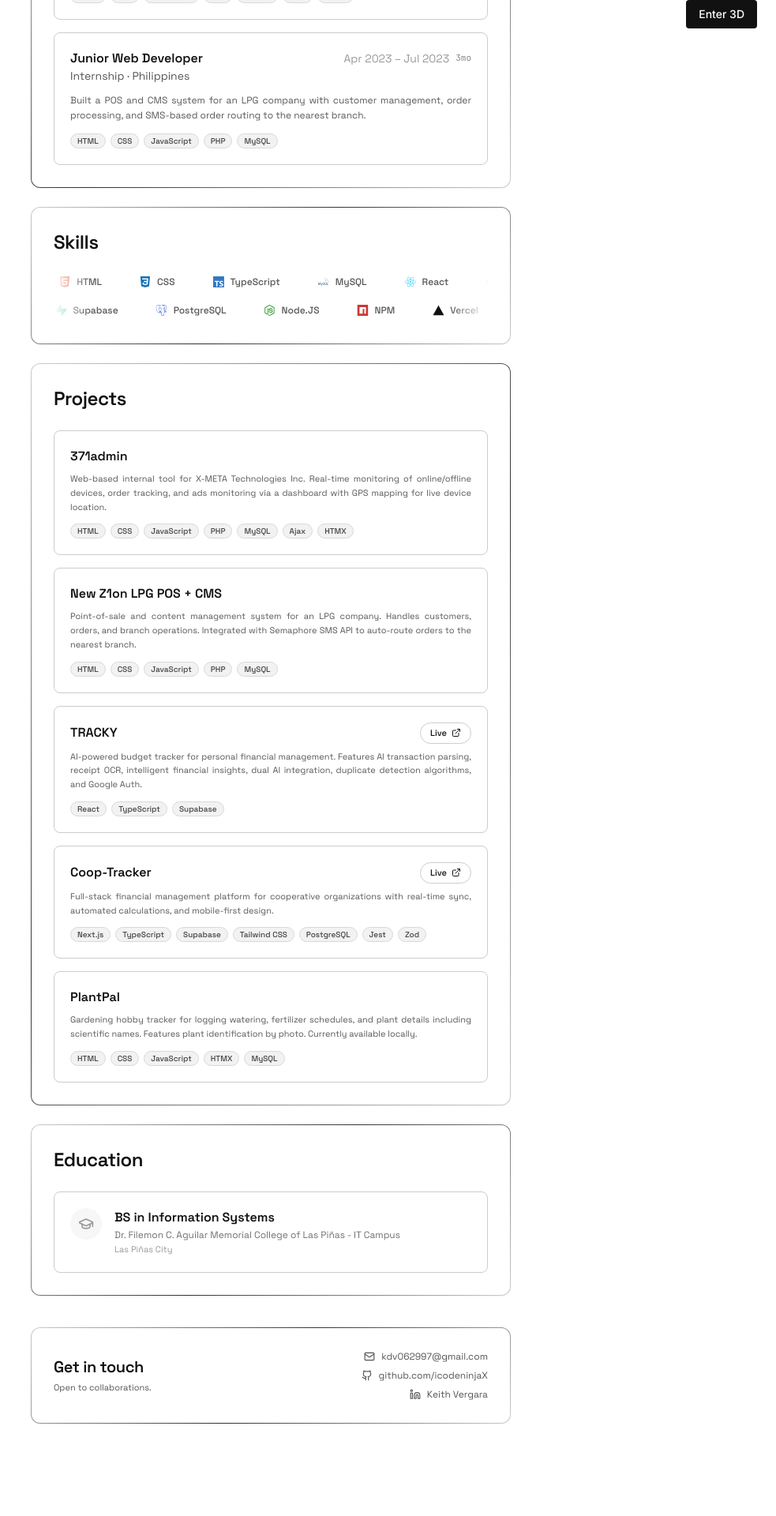
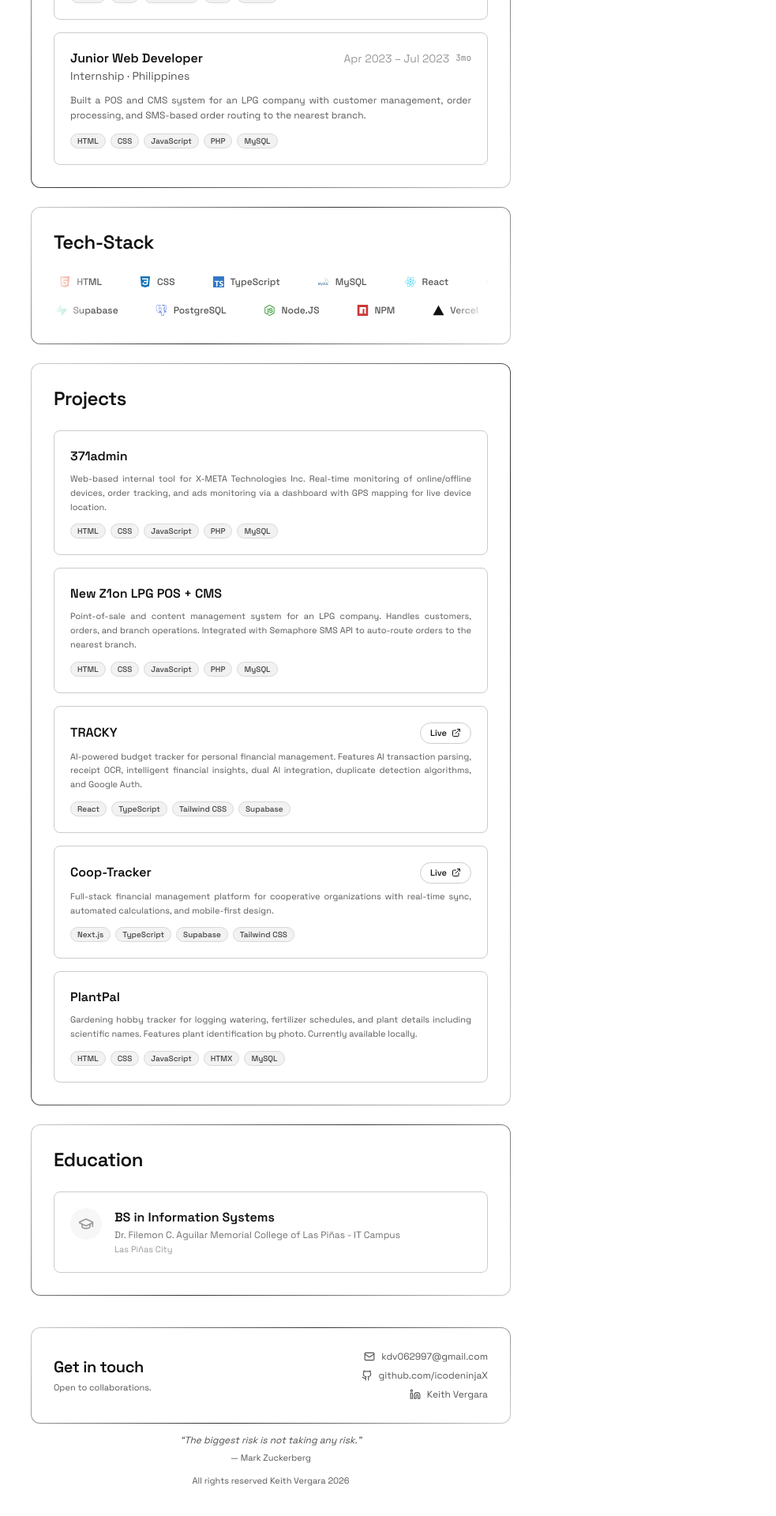
Before and after one commit to icodeninjaX/portfolio, a Next.js app: page / in a window 1280 px wide. Shown: the part 740-2660 px from the top of the page at 79% size, without its empty margins (297-1280 px from the left). Before the commit the page ends 2607 px from the top, so only its background shows below. Built offline with nearby package versions, Linux system fonts and the light colour scheme.

Commit message:
added 3d button

```diff
--- a/app/page.tsx
+++ b/app/page.tsx
@@ -1,4 +1,3 @@
-import Link from "next/link";
 import { resumeData } from "@/lib/data";
 import { Header } from "@/components/header";
 import { Summary } from "@/components/summary";
@@ -16,12 +15,6 @@ export default function Home() {
       <a href="#main-content" className="skip-link">
         Skip to main content
       </a>
-      <Link
-        href="/creative"
-        className="print-hidden fixed bottom-6 right-6 z-50 flex items-center gap-2 rounded-sm bg-foreground px-4 py-2 text-sm font-medium text-background transition-opacity hover:opacity-80"
-      >
-        Enter 3D
-      </Link>
       <ScrollProgress />
       <StickyNav />
       <main id="main-content" role="main" className="mx-auto max-w-2xl px-5 pb-16 pt-20 sm:px-8 sm:pt-24">
--- a/components/footer.tsx
+++ b/components/footer.tsx
@@ -22,6 +22,7 @@ export function Footer({ data }: FooterProps) {
   const linkedinUrl = normalizeExternalUrl(data.linkedin);
 
   return (
+    <>
       <footer className="section-box">
         <div className="flex flex-col gap-5 sm:flex-row sm:items-center sm:justify-between">
           <div>
@@ -68,9 +69,21 @@ export function Footer({ data }: FooterProps) {
                 <span>LinkedIn</span>
               </span>
             )}
+
           </div>
         </div>
+      </footer>
 
-    </footer>
+      <blockquote className="mt-3 text-center font-display text-[11px] italic leading-relaxed text-foreground/75 sm:text-xs">
+        &ldquo;{data.quote.text}&rdquo;
+      </blockquote>
+      <p className="mt-1 text-center font-display text-[10px] text-muted sm:text-[11px]">
+        &mdash; {data.quote.author}
+      </p>
+
+      <p className="mt-3 text-center font-display text-[10px] text-muted sm:text-[11px]">
+        All rights reserved Keith Vergara 2026
+      </p>
+    </>
   );
 }
--- a/components/header.tsx
+++ b/components/header.tsx
@@ -1,6 +1,7 @@
 "use client";
 
 import { useEffect, useState } from "react";
+import Link from "next/link";
 import Image from "next/image";
 import { resumeData } from "@/lib/data";
 import { LuGraduationCap, LuMapPin, LuMail, LuLayers } from "react-icons/lu";
@@ -62,6 +63,7 @@ export function Header({ data }: HeaderProps) {
         </div>
 
         <div className="flex w-full flex-col gap-2 sm:w-auto sm:items-end">
+          <div className="flex w-full items-center justify-between gap-2 sm:w-auto sm:justify-end">
             <span className="open-work-badge inline-flex w-fit items-center gap-1 rounded-full border border-emerald-500/30 bg-emerald-500/10 px-2 py-0.5 font-display text-[10px] font-medium text-emerald-600 dark:text-emerald-400">
               <span className="relative flex h-2 w-2 items-center justify-center">
                 <span className="absolute inline-flex h-full w-full animate-ping rounded-full bg-emerald-500/70" />
@@ -69,6 +71,13 @@ export function Header({ data }: HeaderProps) {
               </span>
               Open to Work
             </span>
+            <Link
+              href="/creative"
+              className="print-hidden inline-flex items-center justify-center rounded-full border border-border-hover px-2.5 py-1 font-display text-[10px] text-foreground transition-colors hover:bg-section-bg sm:text-[11px]"
+            >
+              Enter our office (desktop only)
+            </Link>
+          </div>
 
           <div className="grid w-full grid-cols-2 gap-x-6 gap-y-2.5 font-display sm:w-auto">
             <div className="flex min-w-0 items-center gap-1.5 whitespace-nowrap">
--- /dev/null
+++ b/components/quote.tsx
@@ -0,0 +1,13 @@
+type QuoteProps = {
+  text: string;
+};
+
+export function Quote({ text }: QuoteProps) {
+  return (
+    <section id="quote" className="section-box">
+      <blockquote className="font-display text-sm italic leading-relaxed text-foreground/85 sm:text-base">
+        &ldquo;{text}&rdquo;
+      </blockquote>
+    </section>
+  );
+}
--- a/components/skills.tsx
+++ b/components/skills.tsx
@@ -103,7 +103,7 @@ export function Skills({ skills }: SkillsProps) {
   return (
     <section id="skills" className="section-box overflow-hidden">
       <h2 className="section-heading mb-4 text-xl text-accent sm:mb-5 sm:text-2xl">
-        Skills
+        Tech-Stack
       </h2>
       <div className="flex flex-col gap-2">
         <MarqueeRow skills={row1} />
--- a/lib/data.ts
+++ b/lib/data.ts
@@ -11,6 +11,11 @@ export const resumeData = {
   summary:
     "Im a full-stack web developer with hands-on experience building internal tools, POS systems, and real-time monitoring platforms. Proficient in PHP, JavaScript, TypeScript, and modern frameworks like React and Next.js. Passionate about building practical, production-grade applications — from AI-powered financial tools to cooperative management systems.",
 
+  quote: {
+    text: "The biggest risk is not taking any risk.",
+    author: "Mark Zuckerberg",
+  },
+
   experience: [
     {
       company: "X-META Technologies Inc.",
@@ -20,7 +25,7 @@ export const resumeData = {
       startDate: "Dec 2024",
       endDate: "Present",
       description: "Building a real-time device monitoring platform with dashboard interfaces for order tracking, ads management, and GPS-based device location mapping.",
-      tech: ["HTML", "CSS", "JavaScript", "PHP", "MySQL", "Ajax", "HTMX"],
+      tech: ["HTML", "CSS", "JavaScript", "PHP", "MySQL"],
     },
     {
       company: "Internship",
@@ -76,7 +81,7 @@ export const resumeData = {
         "Web-based internal tool for X-META Technologies Inc. Real-time monitoring of online/offline devices, order tracking, and ads monitoring via a dashboard with GPS mapping for live device location.",
       details:
         "Dashboard-style interface featuring real-time device status monitoring (online/offline), order lifecycle tracking, advertisement management, and interactive GPS mapping for locating devices. Built with MVC architecture for clean separation of concerns.",
-      tech: ["HTML", "CSS", "JavaScript", "PHP", "MySQL", "Ajax", "HTMX"],
+      tech: ["HTML", "CSS", "JavaScript", "PHP", "MySQL"],
       status: "current" as const,
       link: "",
     },
@@ -96,7 +101,7 @@ export const resumeData = {
         "AI-powered budget tracker for personal financial management. Features AI transaction parsing, receipt OCR, intelligent financial insights, dual AI integration, duplicate detection algorithms, and Google Auth.",
       details:
         "Production-grade architecture with dual AI integration for transaction parsing and receipt OCR. Implements sophisticated duplicate detection algorithms to prevent double-counting. Comprehensive financial tracking with category breakdown, spending trends, and AI-generated insights. Secured with Google OAuth authentication.",
-      tech: ["React", "TypeScript", "Supabase"],
+      tech: ["React", "TypeScript", "Tailwind CSS", "Supabase"],
       status: "personal" as const,
       link: "https://github.com/icodeninjaX",
       images: ["/images/Tracky.png"],
@@ -107,7 +112,7 @@ export const resumeData = {
         "Full-stack financial management platform for cooperative organizations with real-time sync, automated calculations, and mobile-first design.",
       details:
         "Handles member management, loan processing, savings tracking, and financial reporting for cooperatives. Features automated interest calculations, real-time data synchronization across devices, comprehensive validation with Zod schemas, and full test coverage with Jest.",
-      tech: ["Next.js", "TypeScript", "Supabase", "Tailwind CSS", "PostgreSQL", "Jest", "Zod"],
+      tech: ["Next.js", "TypeScript", "Supabase", "Tailwind CSS"],
       status: "personal" as const,
       link: "https://github.com/icodeninjaX",
     },
```
Lines whose indentation alone changed are shown as unchanged.
